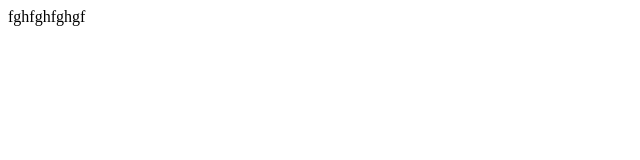
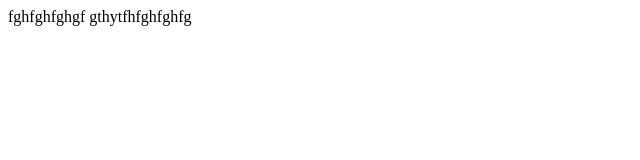
Before and after one commit to fjarrieta/curso, a plain HTML site: page index.html in a window 1280 px wide. Shown: the whole page, without its empty margins (0-640 px from the left). Drawn offline with Linux system fonts and the light colour scheme.

Commit message:
gghjghjgh

```diff
--- a/index.html
+++ b/index.html
@@ -8,5 +8,7 @@
 </head>
 <body>
     fghfghfghgf
+    gthytfhfghfghfg
+
 </body>
 </html>
```
